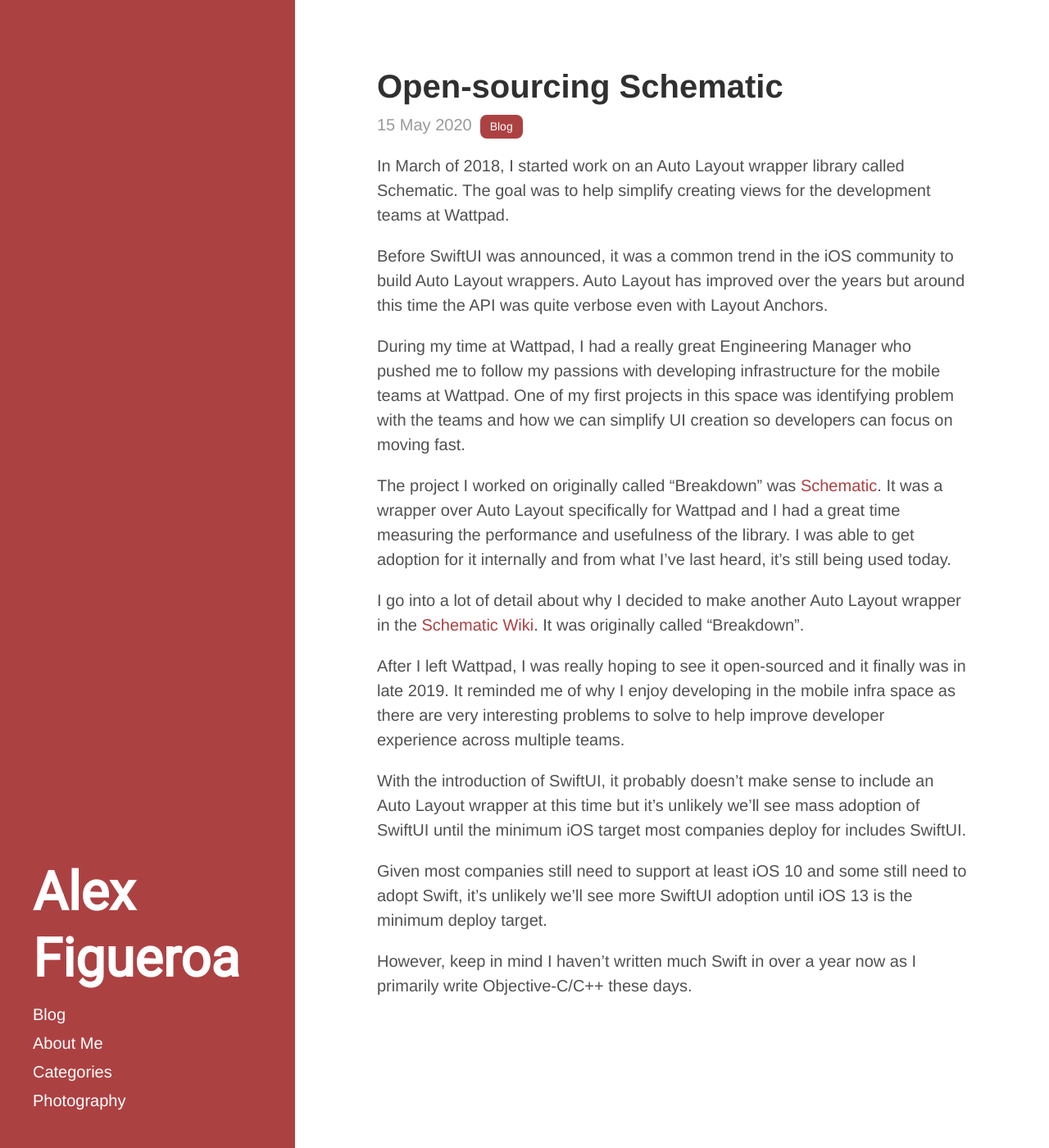
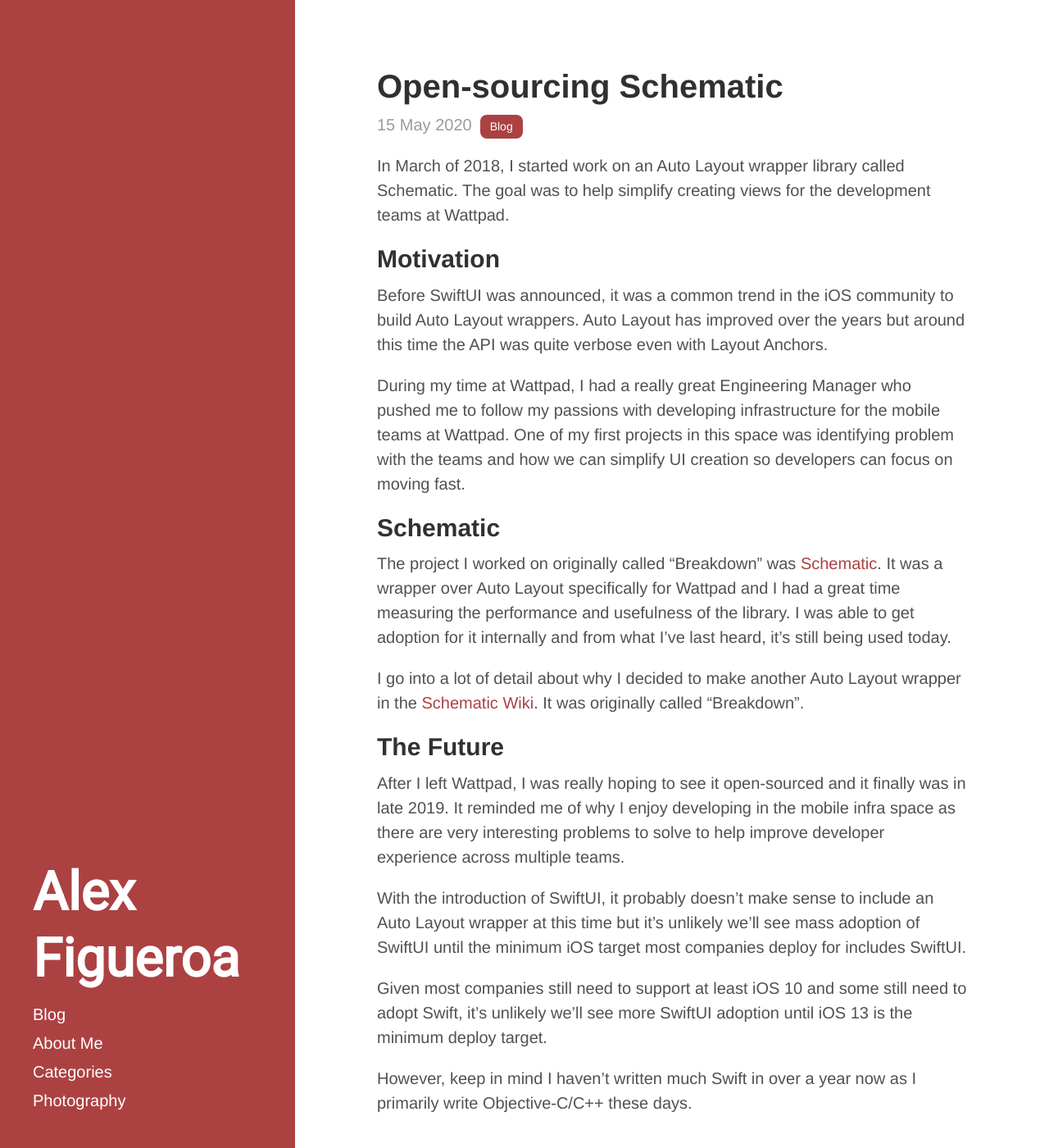
Before and after one commit to ajfigueroa/ajfigueroa.github.io, a Jekyll site: the page built from _posts/2020-05-15-Schematic.md, in a window 1280 px wide and 1400 px high. Shown: the whole window at 82% size. Built offline with Jekyll 4.4.1, drawn with Linux system fonts in a browser that asks for light colours.

Commit message:
Add missing headers for Schematic article

```diff
--- a/_posts/2020-05-15-Schematic.md
+++ b/_posts/2020-05-15-Schematic.md
@@ -9,15 +9,21 @@ In March of 2018, I started work on an Auto Layout wrapper library called Schema
 
 <!--break-->
 
+## Motivation
+
 Before SwiftUI was announced, it was a common trend in the iOS community to build Auto Layout wrappers.
 Auto Layout has improved over the years but around this time the API was quite verbose even with Layout Anchors.
 
 During my time at Wattpad, I had a really great Engineering Manager who pushed me to follow my passions with developing infrastructure for the mobile teams at Wattpad.
 One of my first projects in this space was identifying problem with the teams and how we can simplify UI creation so developers can focus on moving fast.
 
+## Schematic
+
 The project I worked on originally called "Breakdown" was [Schematic](https://github.com/Wattpad/Schematic). It was a wrapper over Auto Layout specifically for Wattpad and I had a great time measuring the performance and usefulness of the library. I was able to get adoption for it internally and from what I've last heard, it's still being used today.
 
 I go into a lot of detail about why I decided to make another Auto Layout wrapper in the [Schematic Wiki](https://github.com/Wattpad/Schematic/wiki/Explanation-for-how-this-framework-came-to-be). It was originally called "Breakdown".
+
+## The Future
 
 After I left Wattpad, I was really hoping to see it open-sourced and it finally was in late 2019.
 It reminded me of why I enjoy developing in the mobile infra space as there are very interesting problems to solve to help improve developer experience across multiple teams.
```
